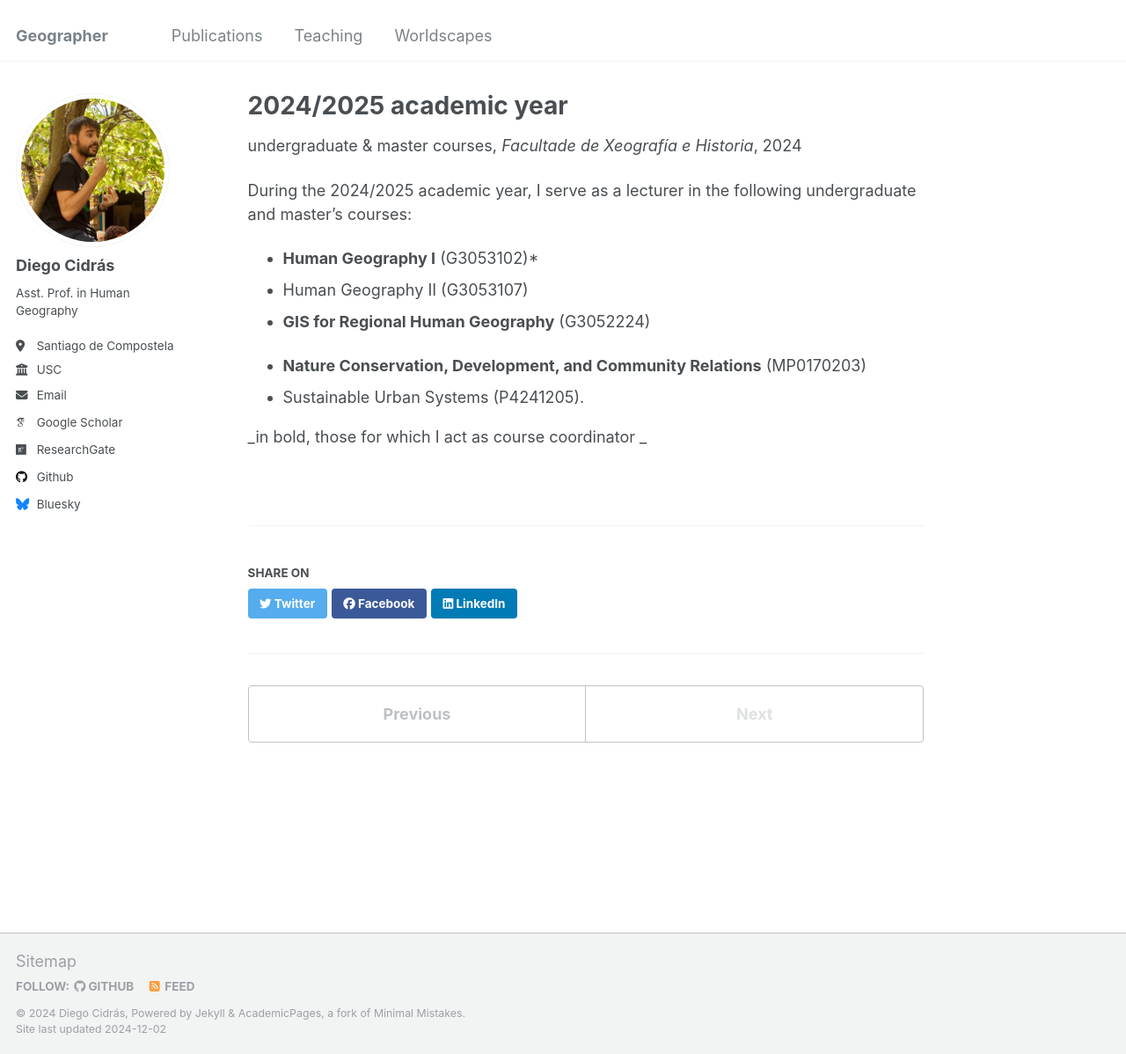
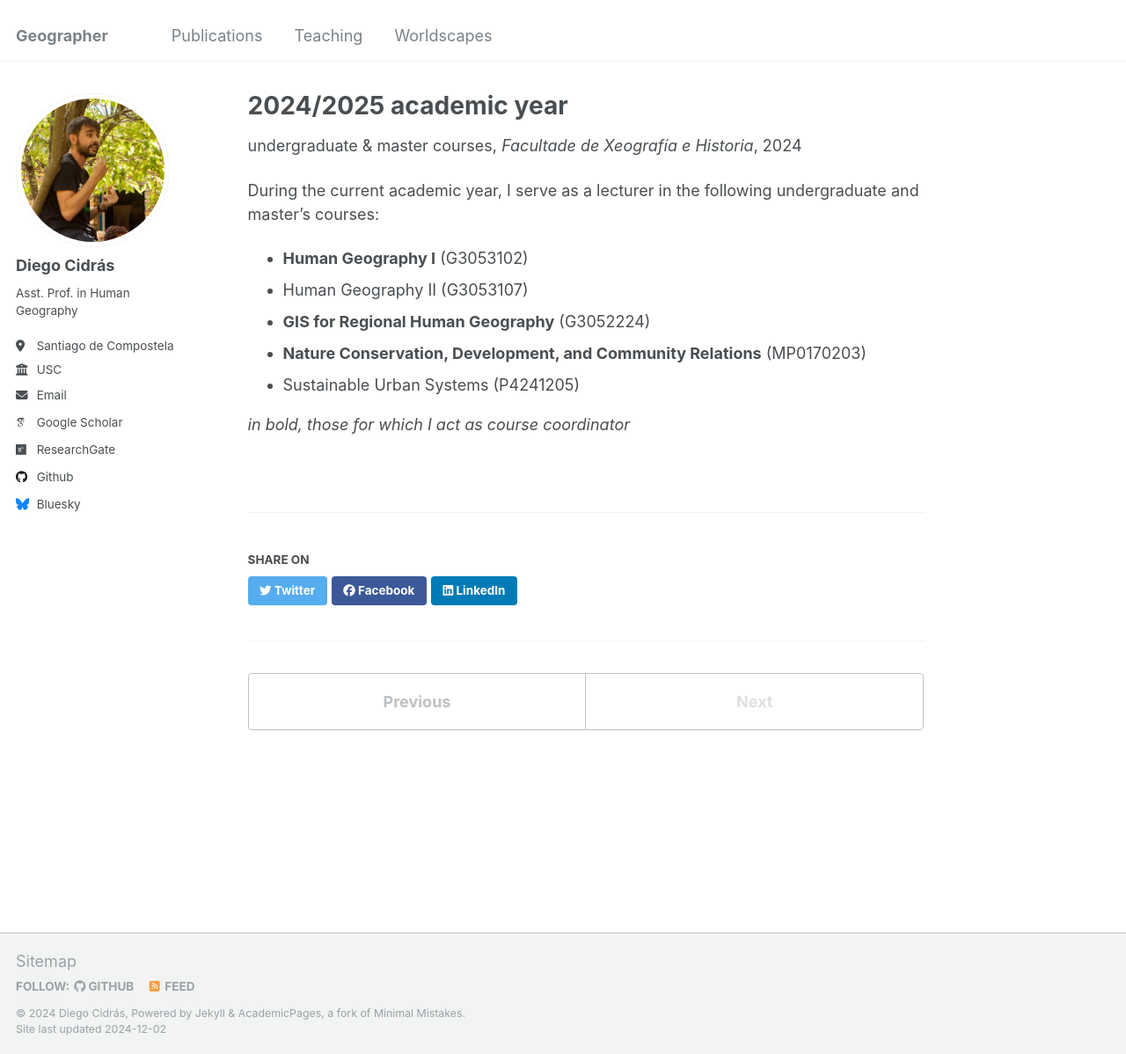
Before and after one commit to diegocidras/diegocidras.github.io, a Jekyll site: the page built from _teaching/2024-2025.md, in a window 1280 px wide and 1198 px high. Shown: the whole window at 88% size. Built offline with Jekyll 4.4.1, drawn with Linux system fonts in a browser that asks for light colours; some web fonts are replaced.

Commit message:
Update 2024-2025.md

```diff
--- a/_teaching/2024-2025.md
+++ b/_teaching/2024-2025.md
@@ -8,14 +8,12 @@ date: 2024-01-09
 location: "Santiago de Compostela, Spain"
 ---
 
-During the 2024/2025 academic year, I serve as a lecturer in the following undergraduate and master's courses:
+During the current academic year, I serve as a lecturer in the following undergraduate and master's courses:
 
-* **Human Geography I** (G3053102)*
+* **Human Geography I** (G3053102)
 * Human Geography II (G3053107)
 * **GIS for Regional Human Geography** (G3052224)
+* **Nature Conservation, Development, and Community Relations** (MP0170203)
+* Sustainable Urban Systems (P4241205)
 
-* **Nature Conservation, Development, and Community Relations** (MP0170203)
-* Sustainable Urban Systems (P4241205).
-
-_in bold, those for which I act as course coordinator
-_
+_in bold, those for which I act as course coordinator_
```
